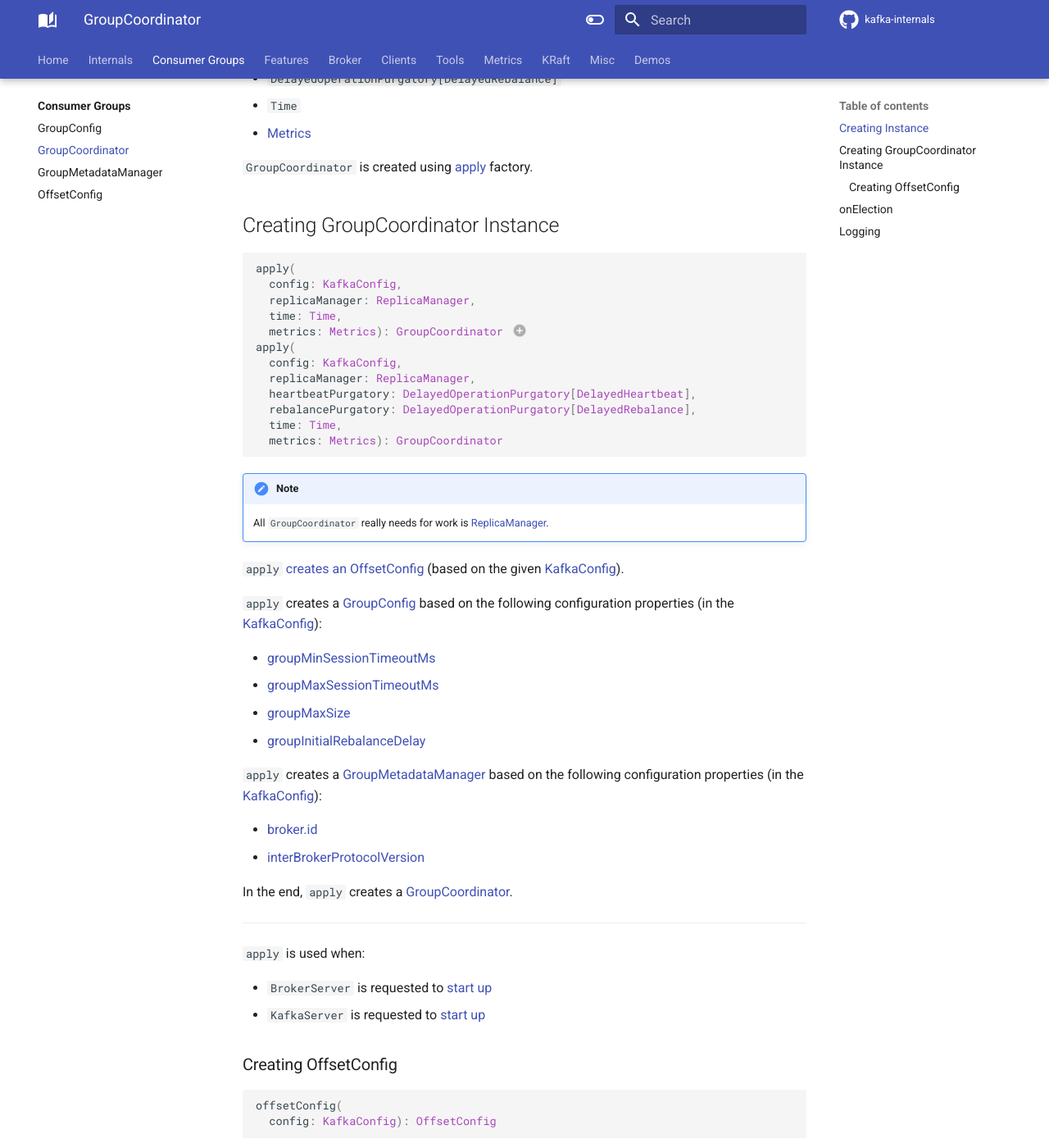
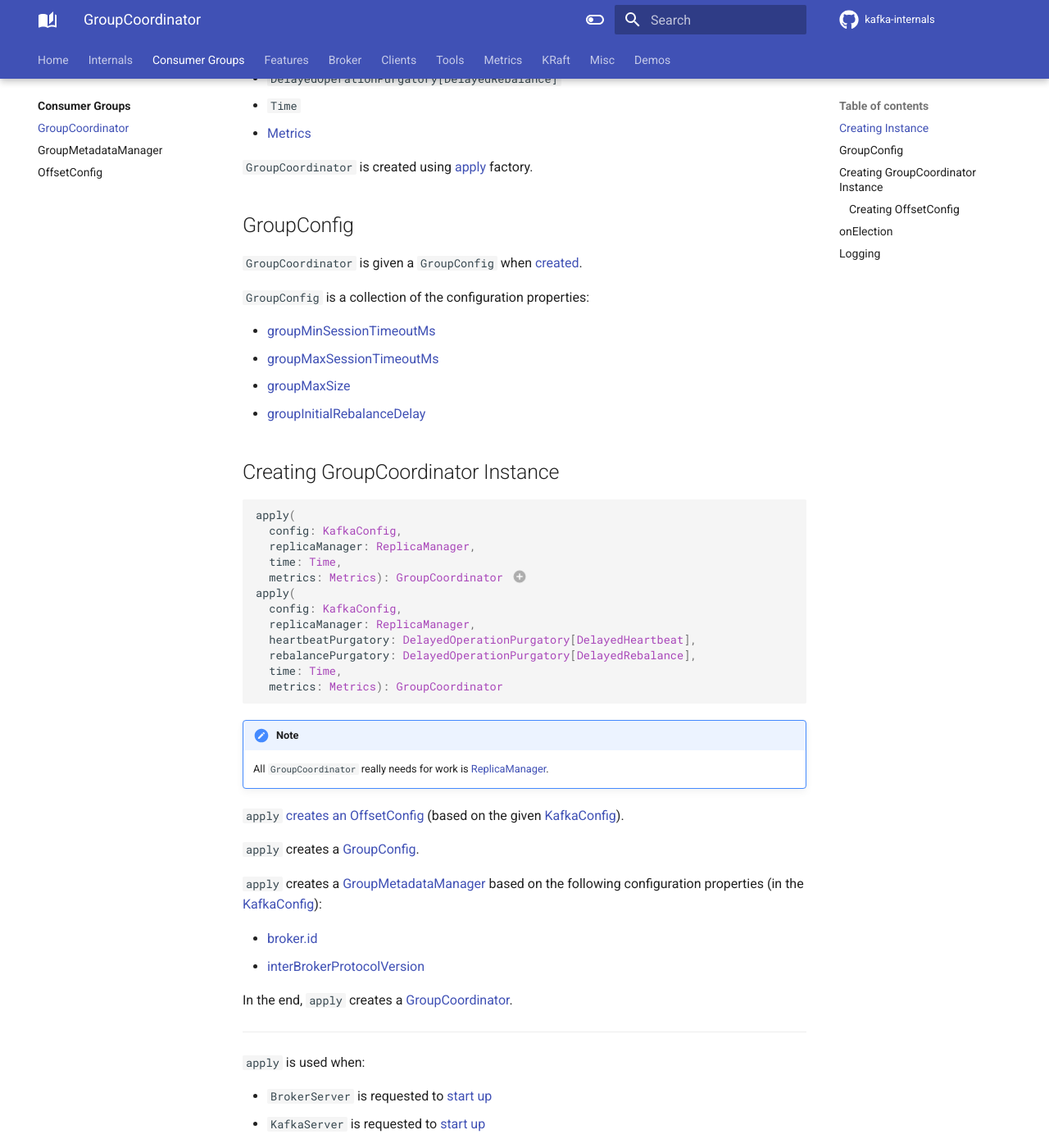
Before and after one commit to japila-books/kafka-internals, an MkDocs documentation site: the page built from docs/consumer-groups/GroupCoordinator.md, in a window 1280 px wide and 1400 px high, scrolled down 752 px. Shown: the whole window at 82% size. Built offline with MkDocs 1.6.1 and Material for MkDocs 9.7.7, drawn with Linux system fonts in a browser that asks for light colours; comment, search, counter and statistics services are not loaded.

Commit message:
[MINOR] GroupConfig is not needed

```diff
--- a/docs/consumer-groups/GroupCoordinator.md
+++ b/docs/consumer-groups/GroupCoordinator.md
@@ -9,7 +9,7 @@
 `GroupCoordinator` takes the following to be created:
 
 * <span id="brokerId"> [broker.id](../KafkaConfig.md#brokerId)
-* <span id="groupConfig"> [GroupConfig](GroupConfig.md)
+* [GroupConfig](#groupConfig)
 * <span id="offsetConfig"> [OffsetConfig](OffsetConfig.md)
 * <span id="groupManager"> [GroupMetadataManager](GroupMetadataManager.md)
 * <span id="heartbeatPurgatory"> `DelayedOperationPurgatory[DelayedHeartbeat]`
@@ -18,6 +18,17 @@
 * <span id="metrics"> [Metrics](../metrics/Metrics.md)
 
 `GroupCoordinator` is created using [apply](#apply) factory.
+
+## <span id="groupConfig"><span id="GroupConfig"> GroupConfig
+
+`GroupCoordinator` is given a `GroupConfig` when [created](#creating-instance).
+
+`GroupConfig` is a collection of the configuration properties:
+
+* [groupMinSessionTimeoutMs](../KafkaConfig.md#groupMinSessionTimeoutMs)
+* [groupMaxSessionTimeoutMs](../KafkaConfig.md#groupMaxSessionTimeoutMs)
+* [groupMaxSize](../KafkaConfig.md#groupMaxSize)
+* [groupInitialRebalanceDelay](../KafkaConfig.md#groupInitialRebalanceDelay)
 
 ## <span id="apply"> Creating GroupCoordinator Instance
 
@@ -43,12 +54,7 @@ apply(
 
 `apply` [creates an OffsetConfig](#offsetConfig-KafkaConfig) (based on the given [KafkaConfig](../KafkaConfig.md)).
 
-`apply` creates a [GroupConfig](GroupConfig.md) based on the following configuration properties (in the [KafkaConfig](../KafkaConfig.md)):
-
-* [groupMinSessionTimeoutMs](../KafkaConfig.md#groupMinSessionTimeoutMs)
-* [groupMaxSessionTimeoutMs](../KafkaConfig.md#groupMaxSessionTimeoutMs)
-* [groupMaxSize](../KafkaConfig.md#groupMaxSize)
-* [groupInitialRebalanceDelay](../KafkaConfig.md#groupInitialRebalanceDelay)
+`apply` creates a [GroupConfig](#GroupConfig).
 
 `apply` creates a [GroupMetadataManager](GroupMetadataManager.md) based on the following configuration properties (in the [KafkaConfig](../KafkaConfig.md)):
 
--- a/mkdocs.yml
+++ b/mkdocs.yml
@@ -142,7 +142,6 @@ nav:
       - zk/KafkaZkClient.md
   - Consumer Groups:
     - consumer-groups/index.md
-    - consumer-groups/GroupConfig.md
     - consumer-groups/GroupCoordinator.md
     - consumer-groups/GroupMetadataManager.md
     - consumer-groups/OffsetConfig.md
```
Also changed, not shown: docs/consumer-groups/GroupConfig.md (deleted, +0 -3 lines).
